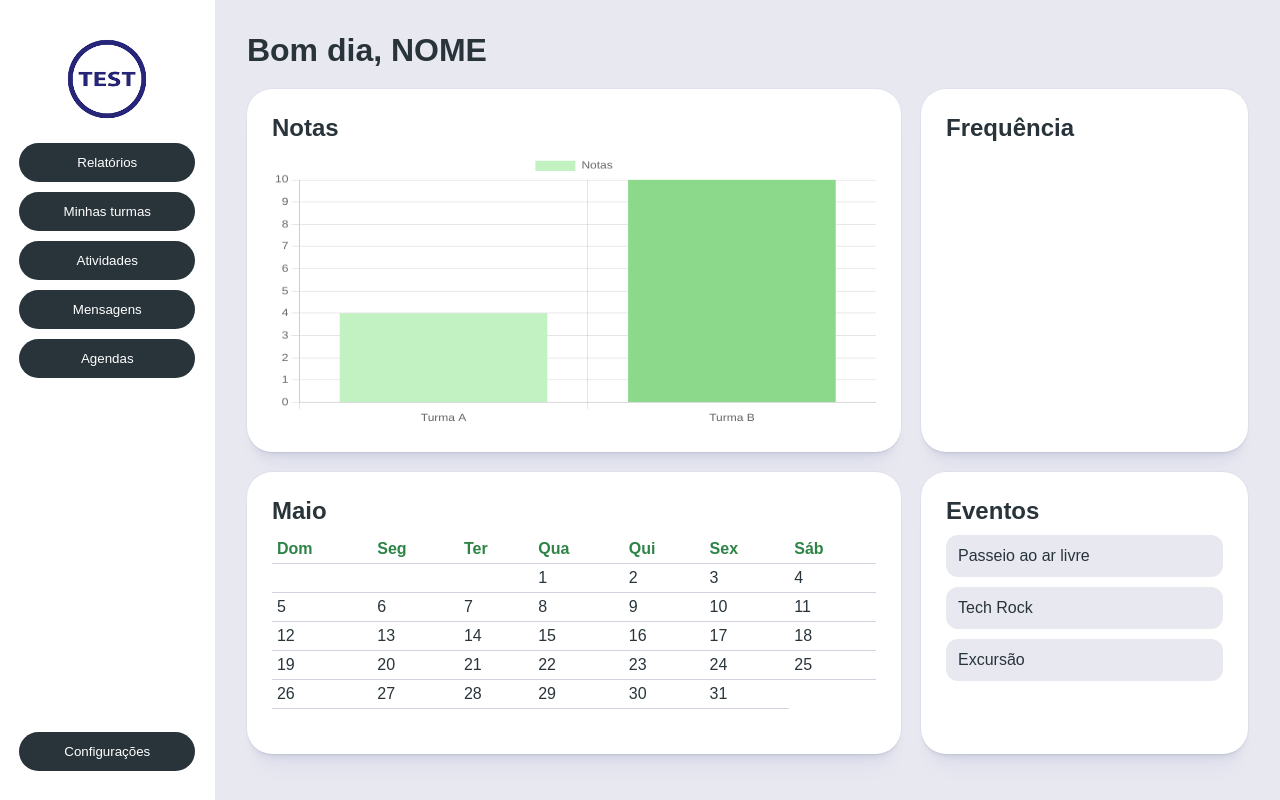
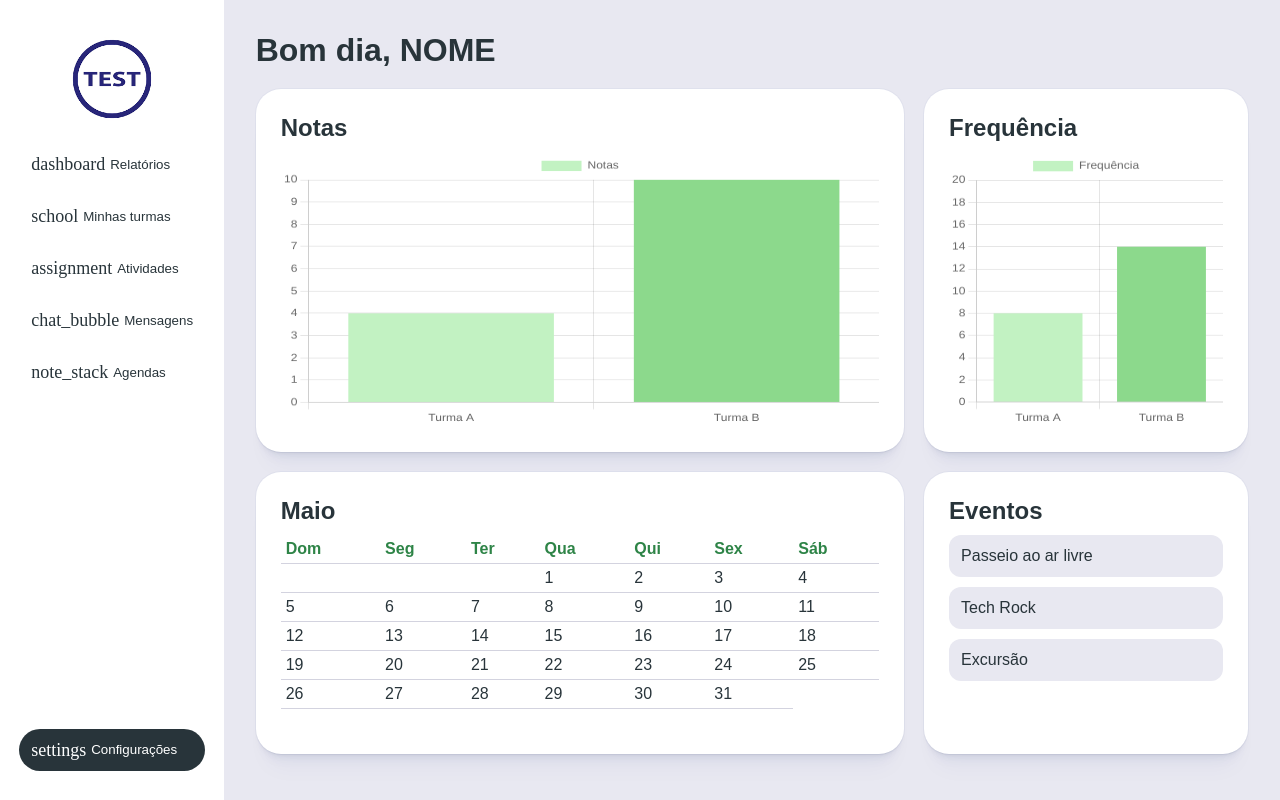
Before and after one commit to feliquisds/proj_integrador, a PHP site: page /dashboard.html in a window 1280 px wide. Run offline with PHP 8.4, Linux system fonts and the light colour scheme; some web fonts are replaced.

Commit message:
added icons

```diff
--- a/css/buttons.css
+++ b/css/buttons.css
@@ -7,12 +7,31 @@ button {
     color: var(--button-text);
 }
 
+.button-with-icon {
+    display: flex;
+    justify-content: left;
+    align-items: center;
+}
+
 button:hover {
     background-color: var(--common-hover);
 }
 
 button:focus {
     background-color: var(--common-press);
+}
+
+.secondary-button {
+    background-color: var(--card-background);
+    color: var(--input-focused);
+}
+
+.secondary-button:hover {
+    background-color: var(--background);
+}
+
+.secondary-button:focus {
+    background-color: var(--subcard-hover);
 }
 
 select {
--- a/css/global.css
+++ b/css/global.css
@@ -3,6 +3,7 @@
 @import url(cards.css);
 @import url(table.css);
 @import url(grid.css);
+@import url(icons.css);
 
 :root {
     --background: #e8e8f1;
--- /dev/null
+++ b/css/icons.css
@@ -0,0 +1,29 @@
+@font-face {
+  font-family: 'Material Icons';
+  font-style: normal;
+  font-weight: 400;
+  src: local('Material Icons'),
+    local('MaterialIcons-Regular'),
+    url(../icons/material.woff2) format('woff2'),
+    url(../icons/material.ttf) format('truetype');
+}
+
+.material {
+  font-family: 'Material Icons';
+  font-weight: normal;
+  font-style: normal;
+  font-size: 18px;
+  display: inline-block;
+  line-height: 1;
+  text-transform: none;
+  letter-spacing: normal;
+  word-wrap: normal;
+  white-space: nowrap;
+  direction: ltr;
+  margin-right: 5px;
+
+  -webkit-font-smoothing: antialiased;
+  text-rendering: optimizeLegibility;
+  -moz-osx-font-smoothing: grayscale;
+  font-feature-settings: 'liga';
+}
--- a/dashboard.html
+++ b/dashboard.html
@@ -18,29 +18,29 @@
                 </a>
             </div>
 
-            <button onclick="jumpSrc('dashboard/relatorios.html')">
-                Relatórios
+            <button class="secondary-button button-with-icon" onclick="jumpSrc('dashboard/relatorios.html')">
+                <span class="material">dashboard</span>Relatórios
             </button>
 
-            <button onclick="jumpSrc('dashboard/turmas.html')">
-                Minhas turmas
+            <button class="secondary-button button-with-icon" onclick="jumpSrc('dashboard/turmas.html')">
+                <span class="material">school</span>Minhas turmas
             </button>
 
-            <button onclick="jumpSrc('dashboard/atividades.html')">
-                Atividades
+            <button class="secondary-button button-with-icon" onclick="jumpSrc('dashboard/atividades.html')">
+                <span class="material">assignment</span>Atividades
             </button>
 
-            <button onclick="jumpSrc('dashboard/mensagens.html')">
-                Mensagens
+            <button class="secondary-button button-with-icon" onclick="jumpSrc('dashboard/mensagens.html')">
+                <span class="material">chat_bubble</span>Mensagens
             </button>
 
-            <button onclick="jumpSrc('dashboard/agendas.html')">
-                Agendas
+            <button class="secondary-button button-with-icon" onclick="jumpSrc('dashboard/agendas.html')">
+                <span class="material">note_stack</span>Agendas
             </button>
         </div>
 
-        <button onclick="jumpSrc('dashboard/agendas.html')">
-            Configurações
+        <button class="button-with-icon" onclick="jumpSrc('dashboard/configuracoes.html')">
+            <span class="material">settings</span>Configurações
         </button>
     </aside>
 
```
Also changed, not shown: 3 other files.
